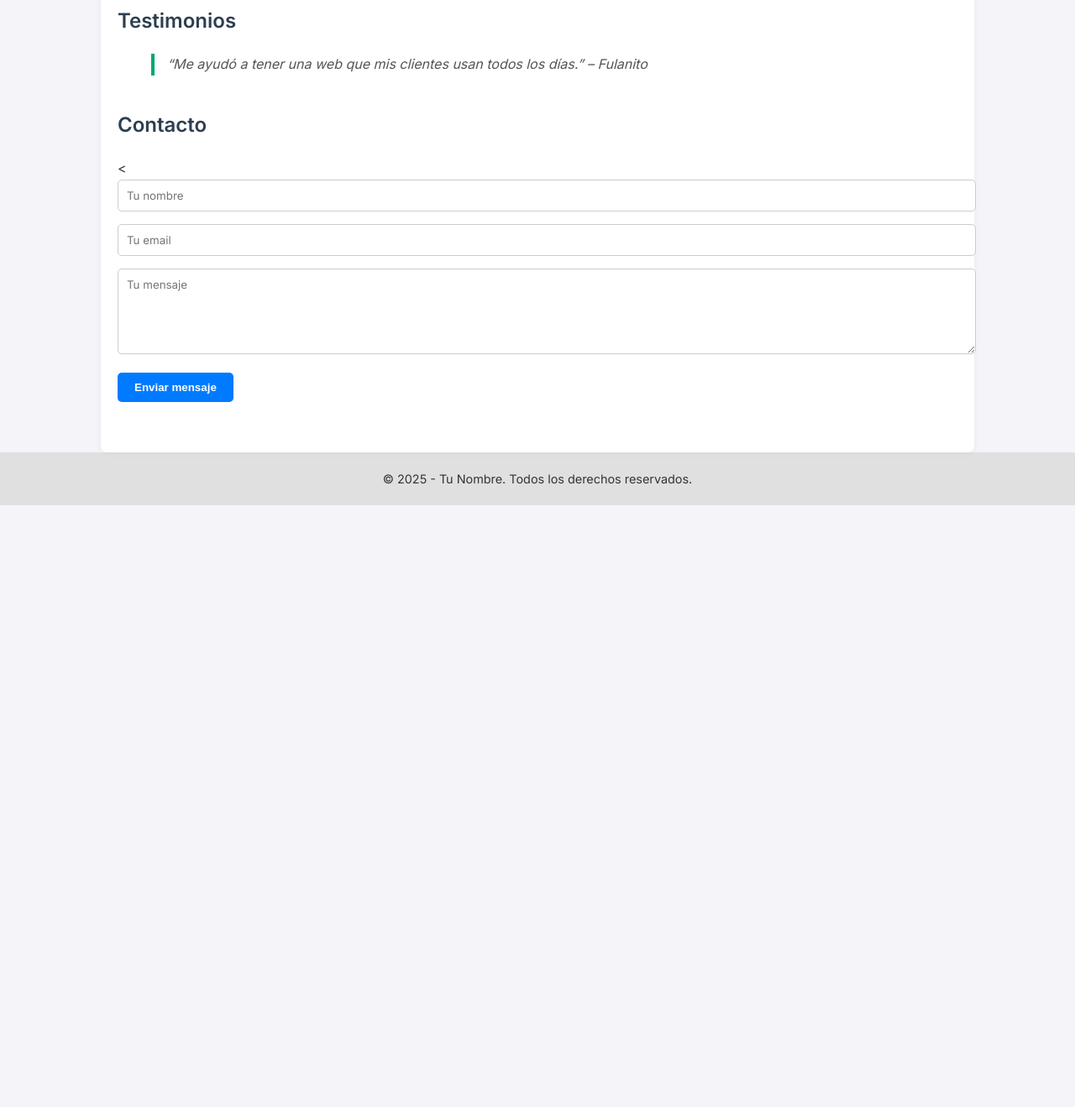
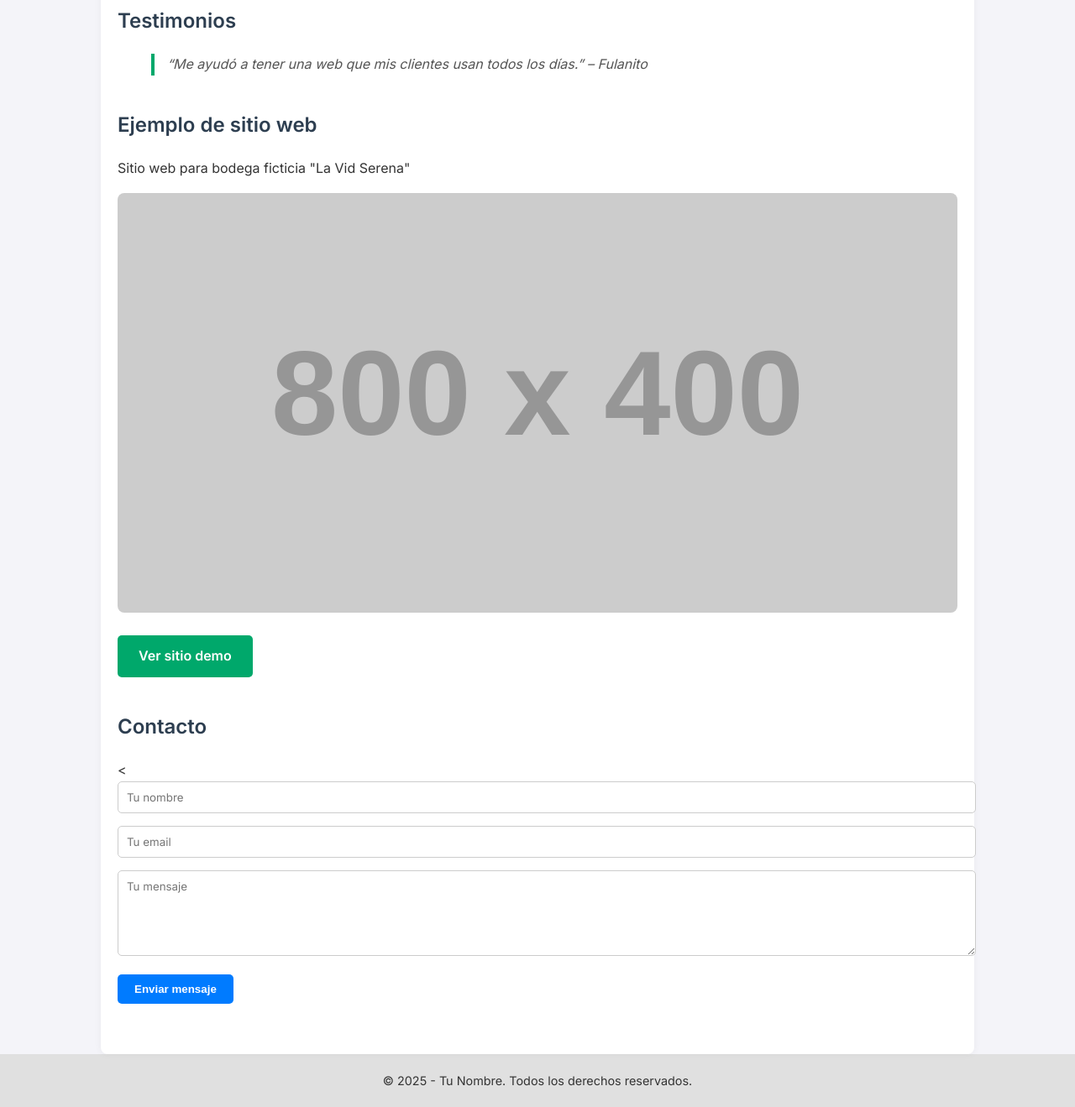
Before and after one commit to gercata/mi-web-demo, a plain HTML site: page index.html in a window 1280 px wide. Shown: the part 1340-2659 px from the top of the page at 84% size. Before the commit the page ends 1942 px from the top, so only its background shows below. Drawn offline with Linux system fonts and the light colour scheme; placeholder pictures from the web are drawn by us.

Commit message:
Update index.html

```diff
--- a/index.html
+++ b/index.html
@@ -122,6 +122,12 @@
             <blockquote>“Me ayudó a tener una web que mis clientes usan todos los días.” – Fulanito</blockquote>
         </section>
         <section>
+          <h2>Ejemplo de sitio web</h2>
+          <p>Sitio web para bodega ficticia "La Vid Serena"</p>
+          <img src="https://via.placeholder.com/800x400?text=Sitio+demo+de+bodega" alt="Ejemplo web" style="width:100%; border-radius:8px;">
+          <a href="#" class="button">Ver sitio demo</a>
+        </section>
+        <section>
             <h2>Contacto</h2>
             <form action="https://formsubmit.co/gerardocatapano@yahoo.com.ar" method="POST">
                 <<input type="hidden" name="_next" value="https://gerardocatapano.github.io/sitioweb/gracias.html">
```
